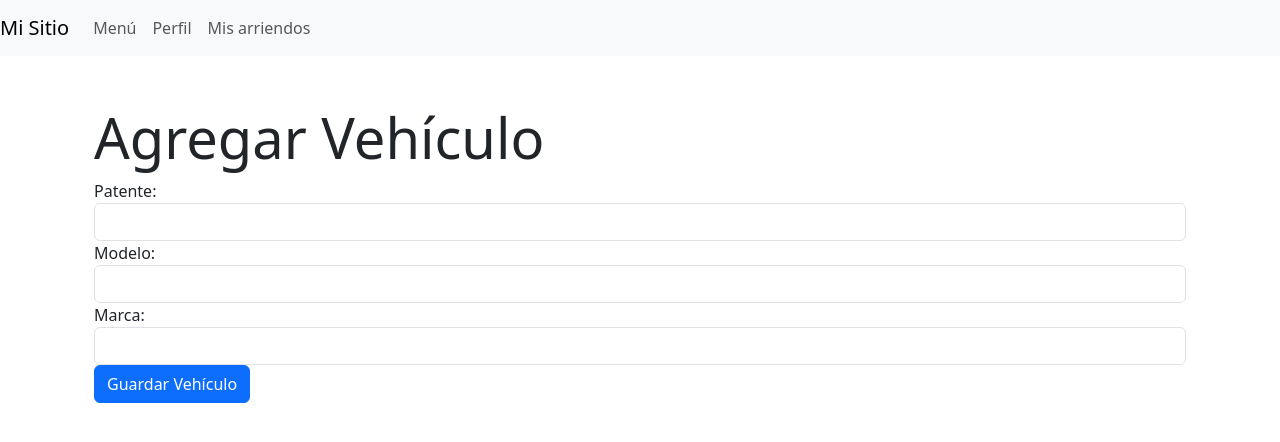
After one commit to AstGon/Parking, a Django app: page /agregar_vehiculo/ in a window 1280 px wide. The commit adds this page. Shown: the top 442 px of the page. Run offline with Django 3.2, Linux system fonts and the light colour scheme; some libraries are stand-ins or nearby versions.

Commit message:
Agregar estacionamiento / conexion localizacion

```diff
--- /dev/null
+++ b/buscar_estacionamiento/templates/buscar_estacionamiento/agregar_vehiculo.html
@@ -0,0 +1,23 @@
+{% extends 'buscar_estacionamiento/base.html' %}
+
+{% block content %}
+<div class="container mt-5">
+    <h1 class="display-4">Agregar Vehículo</h1>
+    <form method="post" action="">
+        {% csrf_token %}
+        <div class="form-group">
+            <label for="patente">Patente:</label>
+            <input type="text" class="form-control" id="patente" name="patente" required>
+        </div>
+        <div class="form-group">
+            <label for="modelo">Modelo:</label>
+            <input type="text" class="form-control" id="modelo" name="modelo" required>
+        </div>
+        <div class="form-group">
+            <label for="marca">Marca:</label>
+            <input type="text" class="form-control" id="marca" name="marca" required>
+        </div>
+        <button type="submit" class="btn btn-primary">Guardar Vehículo</button>
+    </form>
+</div>
+{% endblock %}
--- a/buscar_estacionamiento/templates/buscar_estacionamiento/base.html
+++ b/buscar_estacionamiento/templates/buscar_estacionamiento/base.html
@@ -8,17 +8,17 @@
 </head>
 <body>
     <nav class="navbar navbar-expand-lg navbar-light bg-light">
-        <a class="navbar-brand" href="#">Mi Sitio</a>
+        <a class="navbar-brand" href="{% url 'buscar_estacionamiento' %}">Mi Sitio</a>
         <button class="navbar-toggler" type="button" data-toggle="collapse" data-target="#navbarNav" aria-controls="navbarNav" aria-expanded="false" aria-label="Toggle navigation">
             <span class="navbar-toggler-icon"></span>
         </button>
         <div class="collapse navbar-collapse" id="navbarNav">
             <ul class="navbar-nav">
                 <li class="nav-item">
-                    <a class="nav-link" href="">Menú</a>
+                    <a class="nav-link" href="{% url 'buscar_estacionamiento' %}">Menú</a>
                 </li>
                 <li class="nav-item">
-                    <a class="nav-link" href="">Perfil</a>
+                    <a class="nav-link" href="{% url 'perfil_usuario' %}">Perfil</a>
                 </li>
                 <li class="nav-item">
                     <a class="nav-link" href="">Mis arriendos</a>
--- a/buscar_estacionamiento/views.py
+++ b/buscar_estacionamiento/views.py
@@ -45,3 +45,29 @@ def buscar_estacionamiento(request):
 
 def mostrar_estacionamiento(request):
     return render(request, 'buscar_estacionamiento/mostrar_estacionamiento.html')
+
+def perfil_usuario(request):
+    return render(request, 'buscar_estacionamiento/perfil.html')
+
+def agregar_vehiculo(request):
+    return render(request, 'buscar_estacionamiento/agregar_vehiculo.html')
+
+
+from django.shortcuts import render, redirect
+from .models import Vehiculo
+
+def guardar_vehiculo(request):
+    if request.method == 'POST':
+        patente = request.POST['patente']
+        modelo = request.POST['modelo']
+        marca = request.POST['marca']
+
+        vehiculo = Vehiculo(patente=patente, modelo=modelo, marca=marca)
+        vehiculo.save()
+        return redirect('perfil_usuario')
+
+    # Resto de la lógica, si es necesario
+    # debería funcionar cuando se almacene en la bd
+
+
+    return render(request, 'buscar_estacionamiento/agregar_vehiculo.html')
--- a/parking/urls.py
+++ b/parking/urls.py
@@ -6,4 +6,7 @@ from buscar_estacionamiento import views
 urlpatterns = [
     path('buscar_estacionamiento/', views.buscar_estacionamiento, name='buscar_estacionamiento'),
     path('mostrar_estacionamiento/', views.mostrar_estacionamiento, name='mostrar_estacionamiento'),
+    path('perfil/', views.perfil_usuario, name='perfil_usuario'),
+    path('agregar_vehiculo/', views.agregar_vehiculo, name='agregar_vehiculo'),
+    path('guardar_vehiculo/', views.guardar_vehiculo, name='guardar_vehiculo')
 ]
--- a/requirements.txt
+++ b/requirements.txt
@@ -1 +1,2 @@
 Django~=3.2.10
+django-bootstrap4>=3.1.1
```
Also changed, not shown: buscar_estacionamiento/templates/buscar_estacionamiento/buscar_estacionamiento.html (+20 -0 lines), buscar_estacionamiento/templates/buscar_estacionamiento/perfil.html (added, +11 -0 lines).
